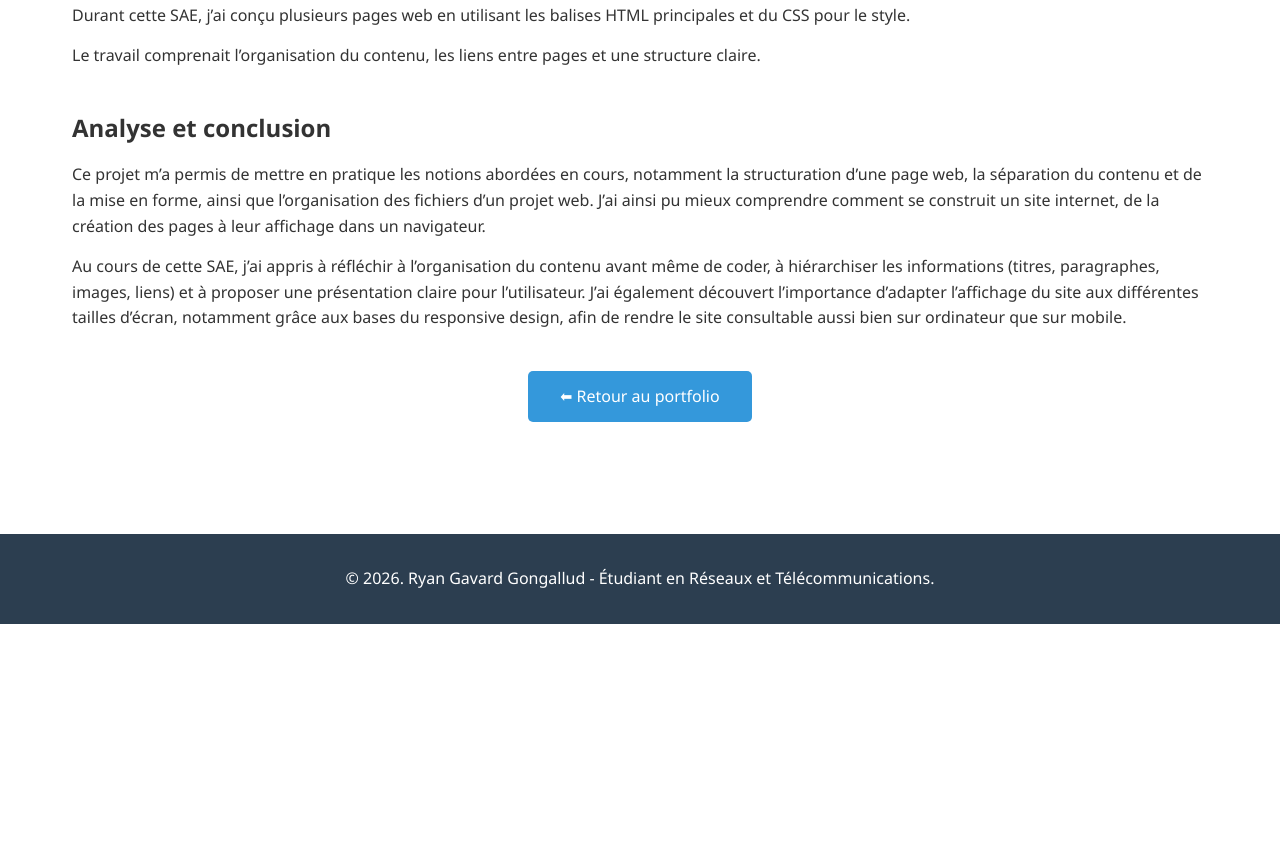
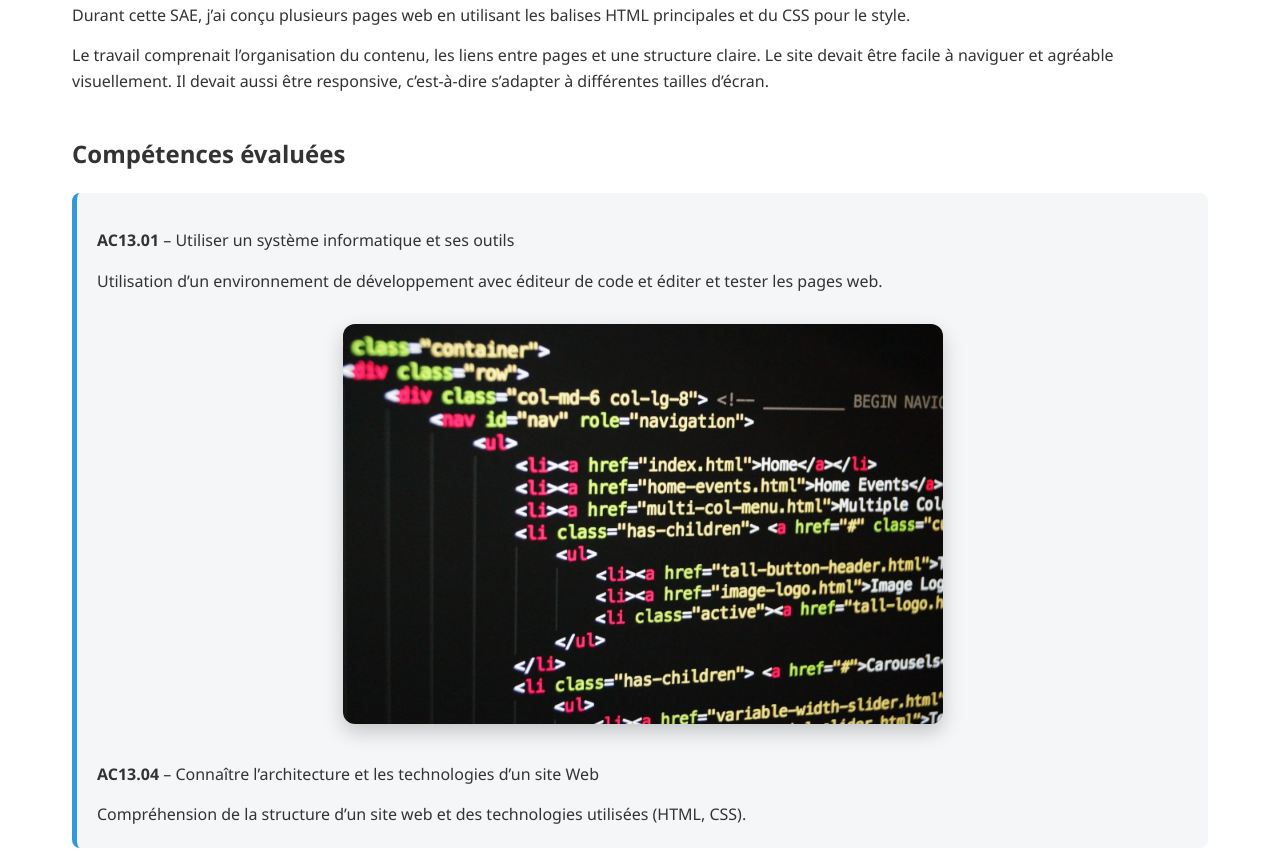
Before and after one commit to Choryth-GG/Portfolio, a plain HTML site: page sae_14.html in a window 1280 px wide. Shown: the part 1088-1940 px from the top of the page. Before the commit the page ends 1712 px from the top, so only its background shows below. Drawn offline with Linux system fonts and the light colour scheme.

Commit message:
Image + CSS

```diff
--- a/sae_14.html
+++ b/sae_14.html
@@ -47,9 +47,26 @@
     <p>
         Durant cette SAE, j’ai conçu plusieurs pages web en utilisant les balises HTML principales et du CSS pour le style.
     </p>
+
     <p>
-        Le travail comprenait l’organisation du contenu, les liens entre pages et une structure claire.
+        Le travail comprenait l’organisation du contenu, les liens entre pages et une structure claire. Le site devait être facile à naviguer et agréable visuellement. Il devait aussi être responsive, c’est-à-dire s’adapter à différentes tailles d’écran.
     </p>
+
+    <h2>Compétences évaluées</h2>
+
+    <div class="skills-box">
+        <p><strong>AC13.01</strong> – Utiliser un système informatique et ses outils</p>
+        <p>Utilisation d’un environnement de développement avec éditeur de code et éditer et tester les pages web.</p>
+
+    <div class="project-image">
+        <img src="./images/Projet_1.jpg" alt="Aperçu du site réalisé">
+    </div>
+        <p><strong>AC13.04</strong> – Connaître l’architecture et les technologies d’un site Web</p>
+        <p>Compréhension de la structure d’un site web et des technologies utilisées (HTML, CSS).</p>
+
+    </div>
+
+
 
     <h2>Analyse et conclusion</h2>
     <p>
```
